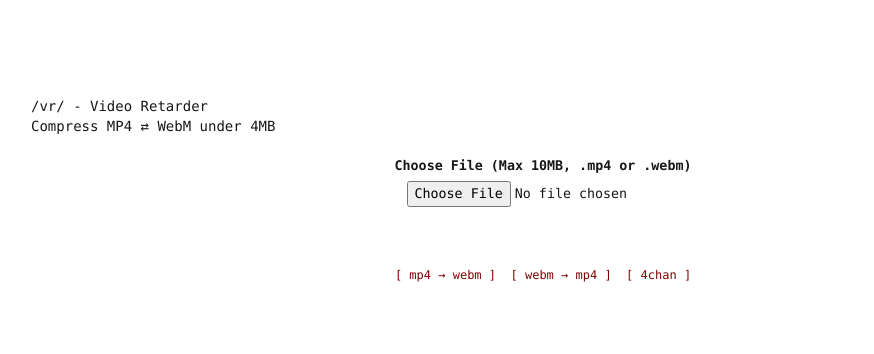
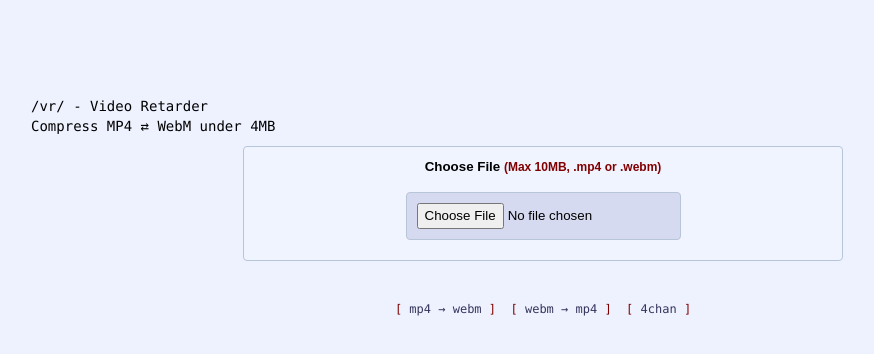
Before and after one commit to Big-jpg/mp4towebm, a Next.js app: page / in a window 1280 px wide. Shown: the top 354 px of the page, without its empty margins (97-971 px from the left). Built offline with nearby package versions, Linux system fonts and the light colour scheme; what @ffmpeg/ffmpeg would draw is missing.

Commit message:
modified:   app/globals.css

```diff
--- a/app/globals.css
+++ b/app/globals.css
@@ -36,3 +36,85 @@ body {
   padding: 20px;
   font-size: 11pt;
 }
+
+/* === Yotsuba-Inspired Global Styling === */
+
+body {
+  background-color: #eef2ff;
+  font-family: Verdana, Arial, sans-serif;
+  font-size: 10pt;
+  color: #000;
+  line-height: 1.4;
+}
+
+a {
+  color: #34345c;
+  text-decoration: none;
+}
+a:hover {
+  text-decoration: underline;
+}
+
+.post {
+  background: #d6daf0;
+  border: 1px solid #b7c5d9;
+  padding: 10px;
+  margin: 10px 0;
+  border-radius: 4px;
+}
+
+.reply {
+  background: #f0f4ff;
+  border: 1px solid #b7c5d9;
+  padding: 8px;
+  margin-top: 10px;
+  border-radius: 4px;
+}
+
+.postMessage {
+  white-space: pre-wrap;
+  word-wrap: break-word;
+  font-family: "MS PGothic", "Arial", sans-serif;
+  color: #000;
+}
+
+.postInfo {
+  font-size: 0.85em;
+  color: #707070;
+  margin-bottom: 5px;
+}
+
+.button {
+  background-color: #98e;
+  color: white;
+  padding: 6px 12px;
+  border: none;
+  border-radius: 3px;
+  cursor: pointer;
+  font-size: 0.9rem;
+}
+.button:hover {
+  background-color: #66c;
+}
+
+.redButton {
+  background-color: #e55;
+}
+.redButton:hover {
+  background-color: #c22;
+}
+
+.redtxt {
+  color: red;
+}
+
+.fileText {
+  color: #800000;
+  font-size: 0.9em;
+}
+
+video {
+  border: 1px solid #b7c5d9;
+  border-radius: 4px;
+  background: #000;
+}
```
